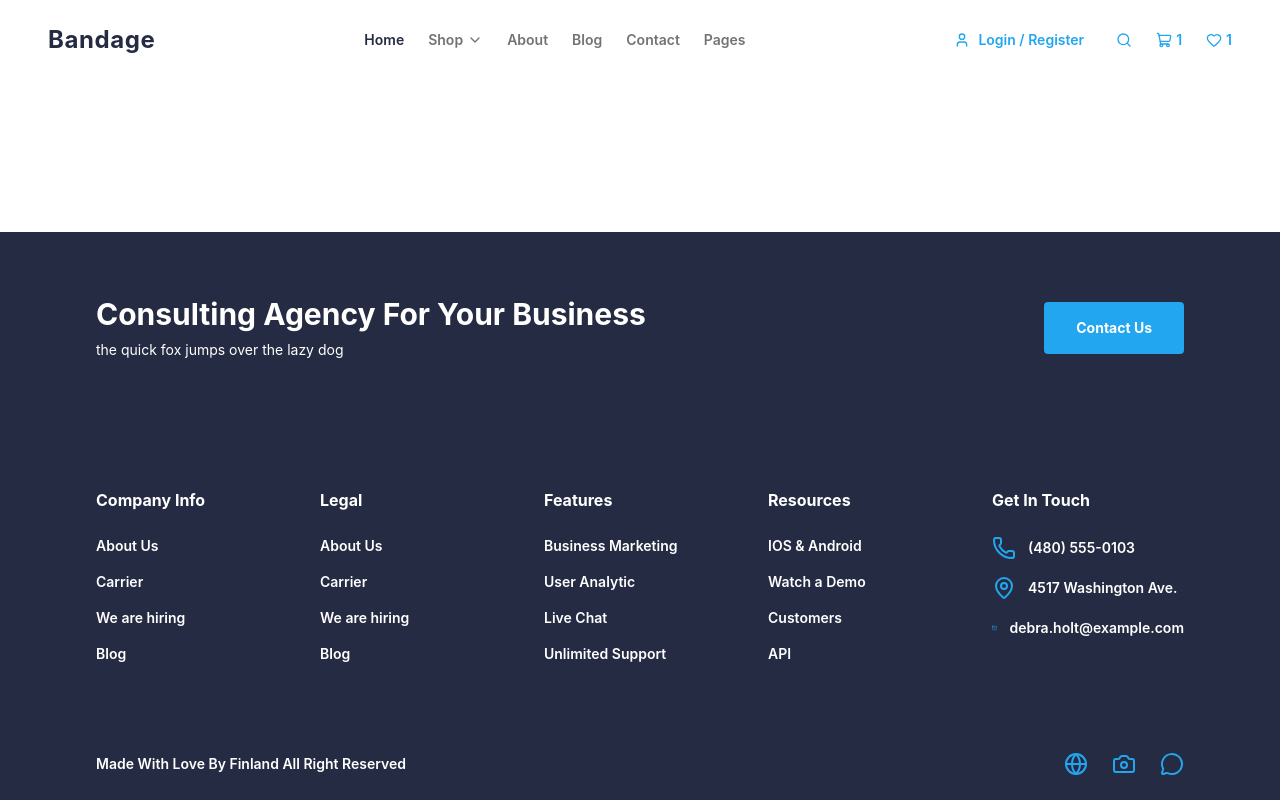
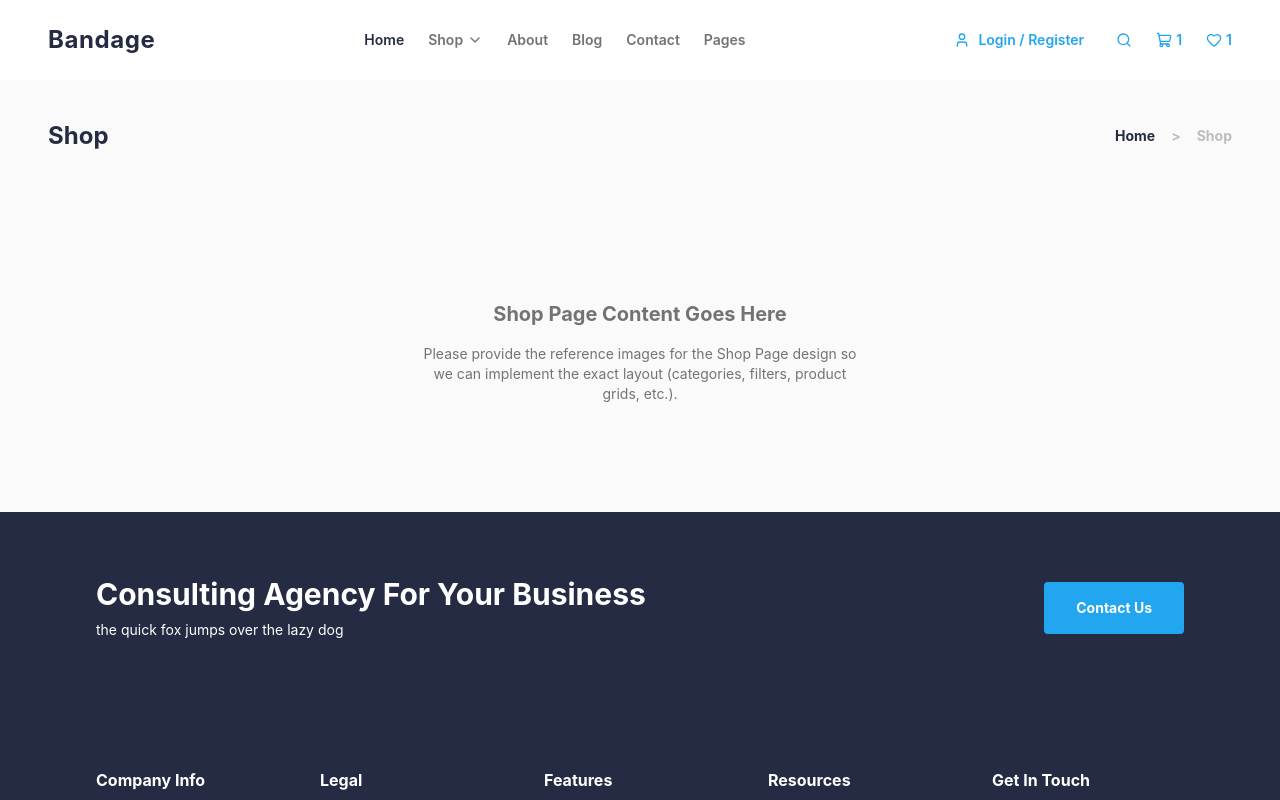
Before and after one commit to cagdasbilgin1/E-Commerce-Project, a React app: page /shop in a window 1280 px wide. Shown: the top 800 px of the page. Built offline with nearby package versions, Linux system fonts and the light colour scheme; the HTML template or start-up script is replaced by a standard one.

Commit message:
feat(shop): create shop page scaffolding and configure routing

```diff
--- a/src/App.jsx
+++ b/src/App.jsx
@@ -6,6 +6,7 @@ import Header from './layout/Header';
 import Footer from './layout/Footer';
 import PageContent from './layout/PageContent';
 import HomePage from './pages/HomePage';
+import ShopPage from './pages/ShopPage';
 
 function App() {
   return (
@@ -16,6 +17,9 @@ function App() {
           <Switch>
             <Route exact path="/">
               <HomePage />
+            </Route>
+            <Route path="/shop">
+              <ShopPage />
             </Route>
             {/* Add more routes here */}
           </Switch>
--- a/src/layout/Header.jsx
+++ b/src/layout/Header.jsx
@@ -48,7 +48,7 @@ const Header = () => {
       {isMenuOpen && (
         <nav className="flex flex-col items-center gap-6 py-12 bg-white md:hidden text-2xl text-[#737373]">
           <Link to="/" onClick={() => setIsMenuOpen(false)}>Home</Link>
-          <Link to="/shop" onClick={() => setIsMenuOpen(false)}>Product</Link>
+          <Link to="/shop" onClick={() => setIsMenuOpen(false)}>Shop</Link>
           <Link to="/about" onClick={() => setIsMenuOpen(false)}>Pricing</Link>
           <Link to="/contact" onClick={() => setIsMenuOpen(false)}>Contact</Link>
         </nav>
--- /dev/null
+++ b/src/pages/ShopPage.jsx
@@ -0,0 +1,27 @@
+import React from 'react';
+
+const ShopPage = () => {
+  return (
+    <div className="w-full flex flex-col bg-[#FAFAFA]">
+      {/* Header/Breadcrumb Section */}
+      <section className="w-full py-10 px-6 md:px-12 max-w-[1440px] mx-auto flex flex-col md:flex-row justify-between items-center">
+        <h2 className="text-2xl font-bold text-[#252B42] mb-4 md:mb-0">Shop</h2>
+        <div className="flex items-center gap-4 text-sm font-bold">
+          <span className="text-[#252B42]">Home</span>
+          <span className="text-[#BDBDBD]">&gt;</span>
+          <span className="text-[#BDBDBD]">Shop</span>
+        </div>
+      </section>
+
+      {/* Main Content Area Placeholder */}
+      <section className="w-full py-12 px-6 md:px-12 max-w-[1440px] mx-auto flex flex-col items-center justify-center min-h-[40vh]">
+        <h3 className="text-xl font-bold text-[#737373] mb-4 text-center">Shop Page Content Goes Here</h3>
+        <p className="text-sm text-[#737373] text-center max-w-md">
+          Please provide the reference images for the Shop Page design so we can implement the exact layout (categories, filters, product grids, etc.).
+        </p>
+      </section>
+    </div>
+  );
+};
+
+export default ShopPage;
```
